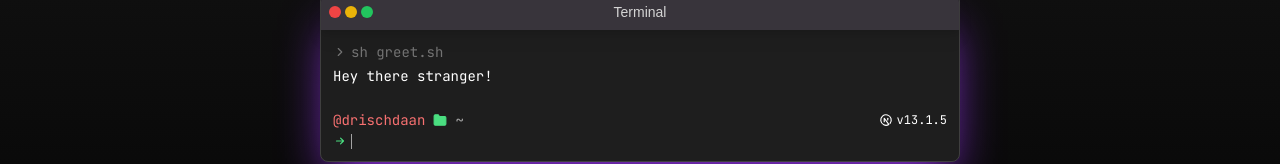
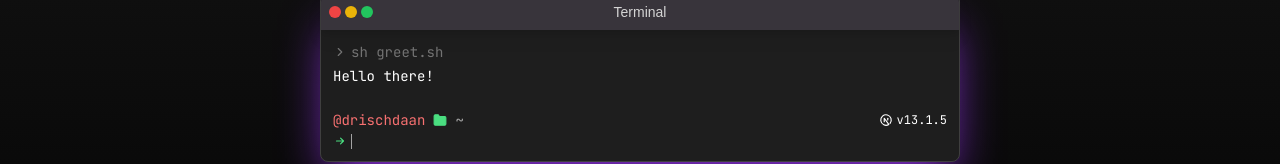
Before and after one commit to Drischdaan/drischdaan.dev, a Next.js app: page / in a window 1280 px wide. Shown: the part 323-487 px from the top of the page. Built offline with nearby package versions, Linux system fonts and the light colour scheme; a web font is replaced by a local one.

Commit message:
chore: adds star wars easter egg to terminal

```diff
--- a/app/components/sections/home/Terminal.tsx
+++ b/app/components/sections/home/Terminal.tsx
@@ -23,7 +23,12 @@ export default function Terminal() {
           <span>sh greet.sh</span>
         </div>
         <div className='flex flex-col justify-center items-start gap-1'>
-          <span>Hey there stranger!</span>
+          <div className='group'>
+            Hello there!
+            <div className='absolute text-red-300 -translate-y-6 translate-x-28 opacity-0 group-hover:opacity-100 transition-opacity duration-300 px-2 py-1 bg-neutral-700 rounded border border-neutral-600'>
+              <span>General Kenobi!</span>
+            </div>
+          </div>
         </div>
         <div className='flex flex-col justify-center items-start gap-1 w-full mt-5'>
           <div className='flex justify-between items-center gap-2 w-full'>
```
